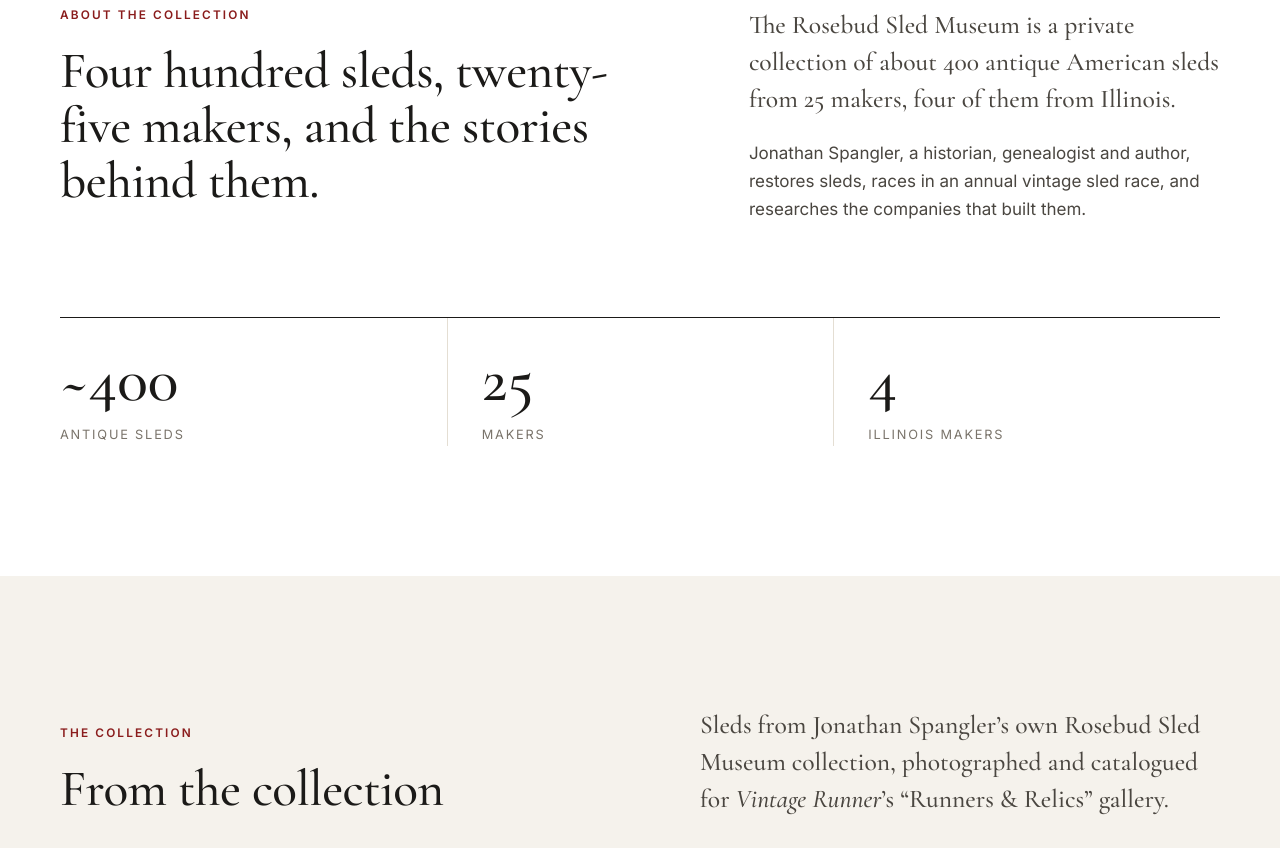
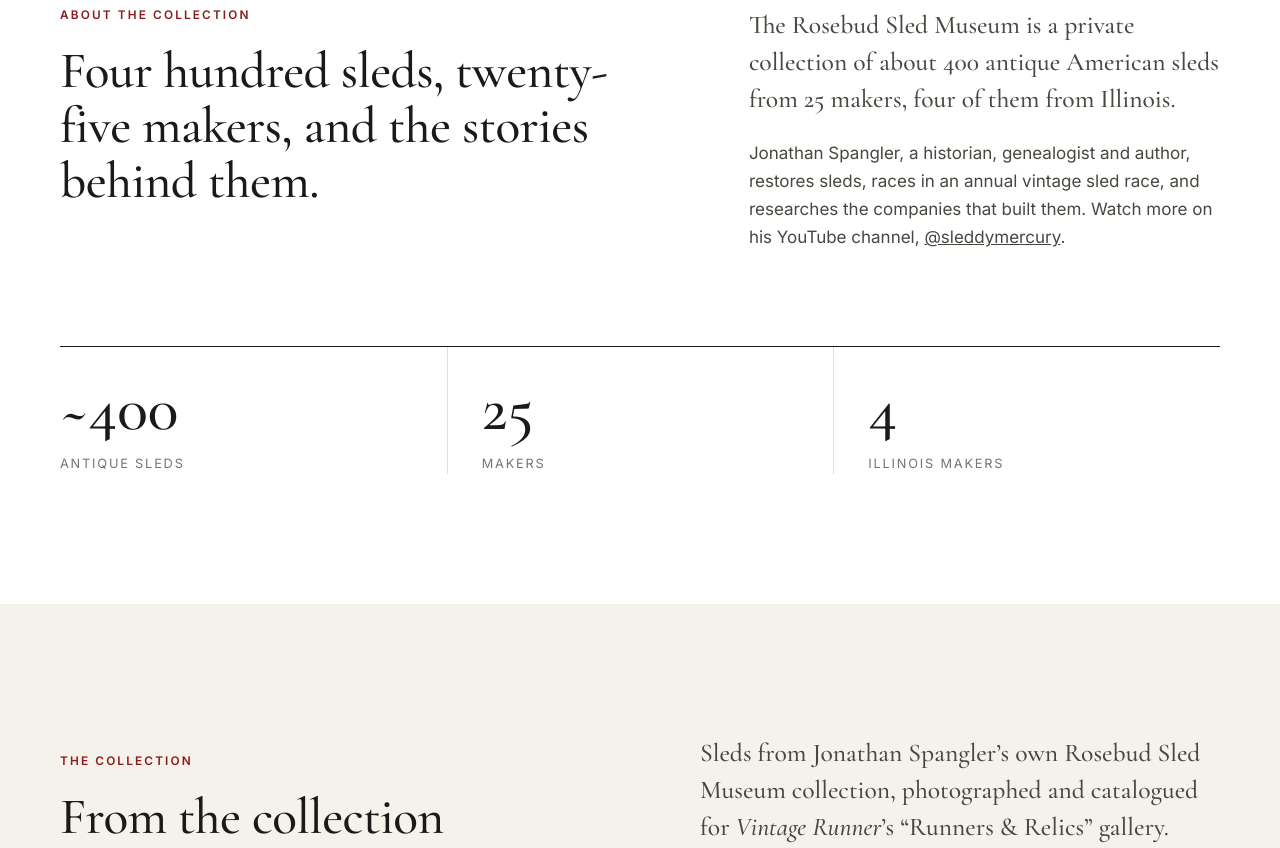
Before and after one commit to jonspangler1-byte/rosebud-sled-museum, a plain HTML site: page index.html in a window 1280 px wide. Shown: the part 860-1708 px from the top of the page. Drawn offline with nearby package versions, Linux system fonts and the light colour scheme.

Commit message:
Add YouTube channel link @sleddymercury

```diff
--- a/index.html
+++ b/index.html
@@ -48,7 +48,7 @@
       </div>
       <div class="body">
         <p class="lede">The Rosebud Sled Museum is a private collection of about 400 antique American sleds from 25 makers, four of them from Illinois.</p>
-        <p>Jonathan Spangler, a historian, genealogist and author, restores sleds, races in an annual vintage sled race, and researches the companies that built them.</p>
+        <p>Jonathan Spangler, a historian, genealogist and author, restores sleds, races in an annual vintage sled race, and researches the companies that built them. Watch more on his YouTube channel, <a href="https://youtube.com/@sleddymercury">@sleddymercury</a>.</p>
       </div>
     </div>
     <div class="stats">
@@ -199,6 +199,7 @@
       <div><span class="k">Visits</span><span class="v">By appointment</span></div>
       <div><span class="k">Location</span><span class="v">Schaumburg, Illinois</span></div>
       <div><span class="k">Email</span><a href="mailto:rbsledmuseum@gmail.com">rbsledmuseum@gmail.com</a></div>
+      <div><span class="k">YouTube</span><a href="https://youtube.com/@sleddymercury" target="_blank" rel="noopener">@sleddymercury</a></div>
       <div><span class="k">Facebook</span><a href="https://www.facebook.com/share/g/19FTYtSern/" target="_blank" rel="noopener">Join the group</a></div>
     </div>
   </div>
```
